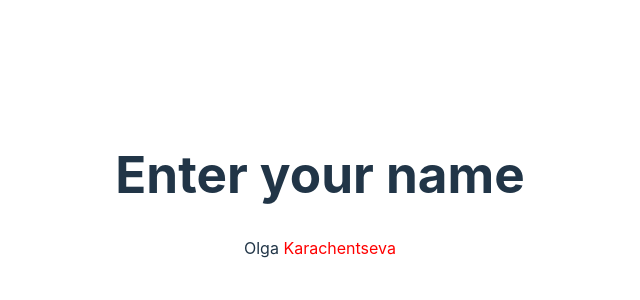
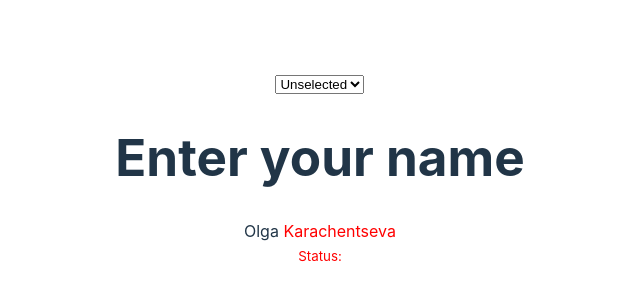
Before and after one commit to Deeolser/ITMO_WebDev_2023_OlgaKarachentseva, a Vue app: page / in a window 1280 px wide. Shown: the part 214-514 px from the top of the page, without its empty margins (320-960 px from the left). Built offline with nearby package versions, Linux system fonts and the light colour scheme.

Commit message:
Basic MyName component with event and passing status in props

```diff
--- a/src/App.vue
+++ b/src/App.vue
@@ -3,8 +3,49 @@
 </script>
 
 <template>
-  <MyName />
+  <select
+    name="status"
+    @change="onSelectChange"
+  >
+    <option
+      v-if="!status"
+      value="unselected"
+      selected
+    >
+      Unselected
+    </option>
+    <option
+      v-for="item in ['Ready', 'Start', 'Stop']"
+      :key="item"
+      :value="item"
+      :selected="item === status"
+    >
+      {{ item }}
+    </option>
+  </select>
+  <MyName
+    :status="status"
+    @reset="onStatusReset"
+  />
 </template>
+
+<script>
+export default {
+  data: () => ({
+    status: null
+  }),
+  methods: {
+    onSelectChange(e) {
+      console.log('>App -> onSelectChange', e.target.value);
+      this.status = e.target.value;
+    },
+    onStatusReset() {
+      console.log('>App -> onStatusReset');
+      this.status = null;
+    }
+  }
+};
+</script>
 
 <style scoped>
 
--- a/src/components/MyName.vue
+++ b/src/components/MyName.vue
@@ -5,19 +5,59 @@
     <span style="color:red">
       {{ lastname }}</span>
   </div>
+  <small>
+    <span
+      :class="{
+        'selected': !!status,
+        'unselected': !status
+      }"
+      style="display: inline-block;"
+    >
+      Status:
+    </span>
+    <span>{{ status }}</span>
+    <div>
+      <button
+        :disabled="!status"
+        :style="{
+          visibility: status ? 'visible' : 'hidden'
+        }"
+        @click="onResetClick"
+      >Reset
+      </button>
+    </div>
+  </small>
 </template>
 
 <script>
 export default {
   name: 'MyName',
+  props: {
+    status: {
+      type: String,
+      default: 'empty',
+    },
+  },
+  emits: ['reset'],
   data: () => ({
     firstName: 'Olga',
     lastname: 'Karachentseva',
   }),
-
+  methods: {
+    onResetClick() {
+      console.log('> MyName -> onResetClick');
+      this.$emit('reset');
+    }
+  }
 };
 </script>
 
 <style scoped>
+.selected {
+  color: green;
+}
 
+.unselected {
+  color: red;
+}
 </style>
```
